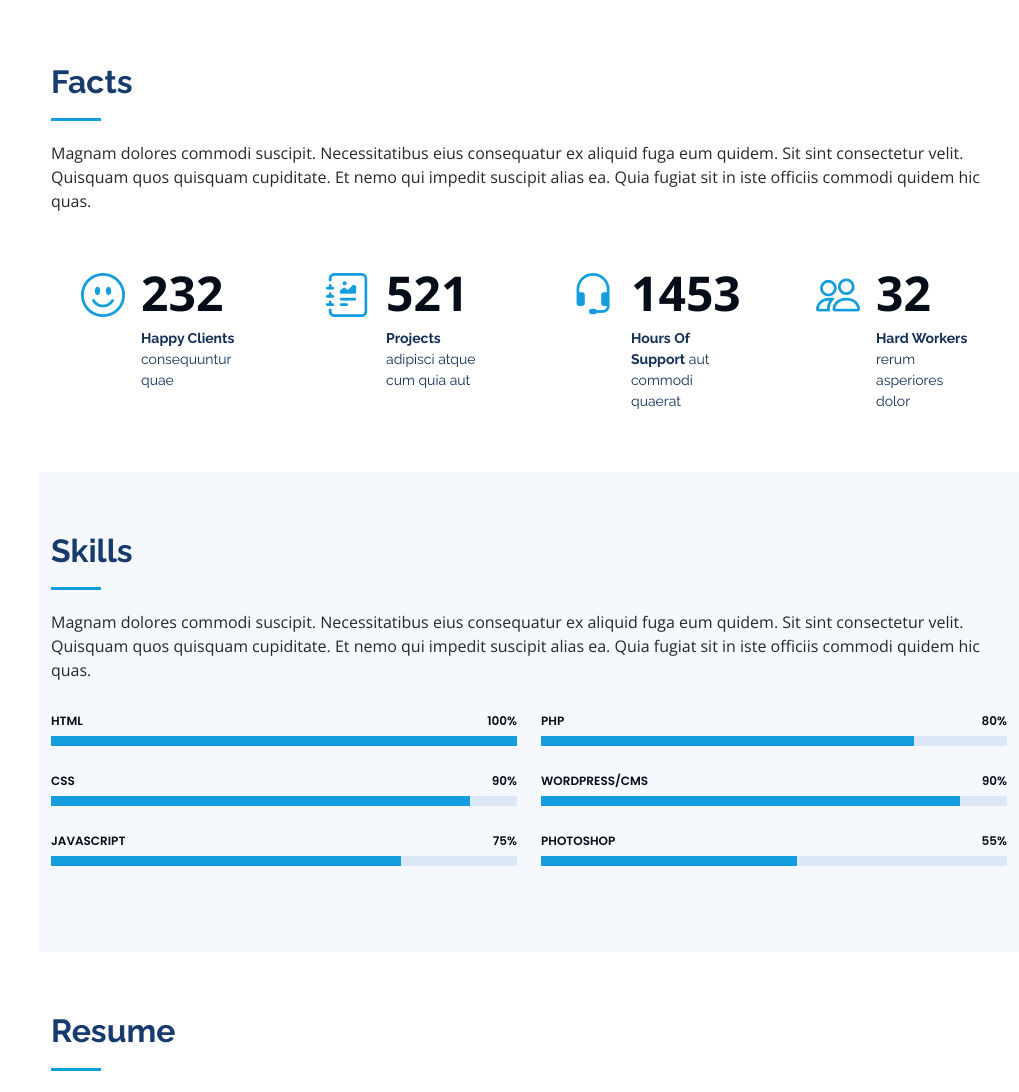
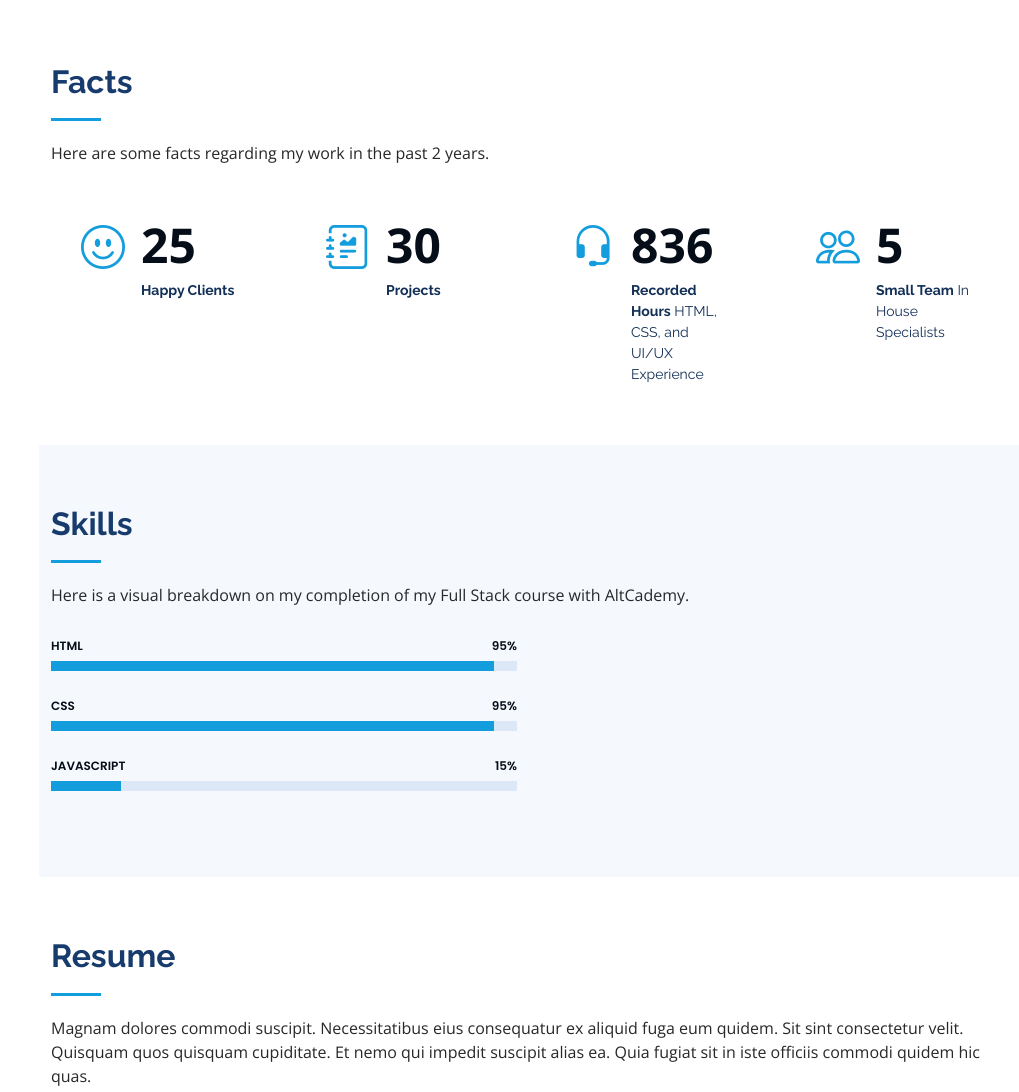
Before and after one commit to ArcSourcedIT/iPortfolio, a plain HTML site: page index.html in a window 1280 px wide. Shown: the part 1401-2493 px from the top of the page, without its empty margins (261-1280 px from the left). Drawn offline with nearby package versions, Linux system fonts and the light colour scheme.

Commit message:
Facts & Skills Commit

```diff
--- a/index.html
+++ b/index.html
@@ -131,7 +131,7 @@
 
         <div class="section-title">
           <h2>Facts</h2>
-          <p>Magnam dolores commodi suscipit. Necessitatibus eius consequatur ex aliquid fuga eum quidem. Sit sint consectetur velit. Quisquam quos quisquam cupiditate. Et nemo qui impedit suscipit alias ea. Quia fugiat sit in iste officiis commodi quidem hic quas.</p>
+          <p>Here are some facts regarding my work in the past 2 years.</p>
         </div>
 
         <div class="row no-gutters">
@@ -139,32 +139,32 @@
           <div class="col-lg-3 col-md-6 d-md-flex align-items-md-stretch" data-aos="fade-up">
             <div class="count-box">
               <i class="bi bi-emoji-smile"></i>
-              <span data-purecounter-start="0" data-purecounter-end="232" data-purecounter-duration="1" class="purecounter"></span>
-              <p><strong>Happy Clients</strong> consequuntur quae</p>
+              <span data-purecounter-start="0" data-purecounter-end="25" data-purecounter-duration="1" class="purecounter"></span>
+              <p><strong>Happy Clients</strong> </p>
             </div>
           </div>
 
           <div class="col-lg-3 col-md-6 d-md-flex align-items-md-stretch" data-aos="fade-up" data-aos-delay="100">
             <div class="count-box">
               <i class="bi bi-journal-richtext"></i>
-              <span data-purecounter-start="0" data-purecounter-end="521" data-purecounter-duration="1" class="purecounter"></span>
-              <p><strong>Projects</strong> adipisci atque cum quia aut</p>
+              <span data-purecounter-start="0" data-purecounter-end="30" data-purecounter-duration="1" class="purecounter"></span>
+              <p><strong>Projects</strong></p>
             </div>
           </div>
 
           <div class="col-lg-3 col-md-6 d-md-flex align-items-md-stretch" data-aos="fade-up" data-aos-delay="200">
             <div class="count-box">
               <i class="bi bi-headset"></i>
-              <span data-purecounter-start="0" data-purecounter-end="1453" data-purecounter-duration="1" class="purecounter"></span>
-              <p><strong>Hours Of Support</strong> aut commodi quaerat</p>
+              <span data-purecounter-start="0" data-purecounter-end="836" data-purecounter-duration="1" class="purecounter"></span>
+              <p><strong>Recorded Hours</strong> HTML, CSS, and UI/UX Experience</p>
             </div>
           </div>
 
           <div class="col-lg-3 col-md-6 d-md-flex align-items-md-stretch" data-aos="fade-up" data-aos-delay="300">
             <div class="count-box">
               <i class="bi bi-people"></i>
-              <span data-purecounter-start="0" data-purecounter-end="32" data-purecounter-duration="1" class="purecounter"></span>
-              <p><strong>Hard Workers</strong> rerum asperiores dolor</p>
+              <span data-purecounter-start="0" data-purecounter-end="5" data-purecounter-duration="1" class="purecounter"></span>
+              <p><strong>Small Team</strong> In House Specialists</p>
             </div>
           </div>
 
@@ -179,7 +179,7 @@
 
         <div class="section-title">
           <h2>Skills</h2>
-          <p>Magnam dolores commodi suscipit. Necessitatibus eius consequatur ex aliquid fuga eum quidem. Sit sint consectetur velit. Quisquam quos quisquam cupiditate. Et nemo qui impedit suscipit alias ea. Quia fugiat sit in iste officiis commodi quidem hic quas.</p>
+          <p> Here is a visual breakdown on my completion of my Full Stack course with AltCademy.</p>
         </div>
 
         <div class="row skills-content">
@@ -187,48 +187,23 @@
           <div class="col-lg-6" data-aos="fade-up">
 
             <div class="progress">
-              <span class="skill">HTML <i class="val">100%</i></span>
+              <span class="skill">HTML <i class="val">95%</i></span>
               <div class="progress-bar-wrap">
-                <div class="progress-bar" role="progressbar" aria-valuenow="100" aria-valuemin="0" aria-valuemax="100"></div>
+                <div class="progress-bar" role="progressbar" aria-valuenow="95" aria-valuemin="0" aria-valuemax="100"></div>
               </div>
             </div>
 
             <div class="progress">
-              <span class="skill">CSS <i class="val">90%</i></span>
+              <span class="skill">CSS <i class="val">95%</i></span>
               <div class="progress-bar-wrap">
-                <div class="progress-bar" role="progressbar" aria-valuenow="90" aria-valuemin="0" aria-valuemax="100"></div>
+                <div class="progress-bar" role="progressbar" aria-valuenow="95" aria-valuemin="0" aria-valuemax="100"></div>
               </div>
             </div>
 
             <div class="progress">
-              <span class="skill">JavaScript <i class="val">75%</i></span>
+              <span class="skill">JavaScript <i class="val">15%</i></span>
               <div class="progress-bar-wrap">
-                <div class="progress-bar" role="progressbar" aria-valuenow="75" aria-valuemin="0" aria-valuemax="100"></div>
-              </div>
-            </div>
-
-          </div>
-
-          <div class="col-lg-6" data-aos="fade-up" data-aos-delay="100">
-
-            <div class="progress">
-              <span class="skill">PHP <i class="val">80%</i></span>
-              <div class="progress-bar-wrap">
-                <div class="progress-bar" role="progressbar" aria-valuenow="80" aria-valuemin="0" aria-valuemax="100"></div>
-              </div>
-            </div>
-
-            <div class="progress">
-              <span class="skill">WordPress/CMS <i class="val">90%</i></span>
-              <div class="progress-bar-wrap">
-                <div class="progress-bar" role="progressbar" aria-valuenow="90" aria-valuemin="0" aria-valuemax="100"></div>
-              </div>
-            </div>
-
-            <div class="progress">
-              <span class="skill">Photoshop <i class="val">55%</i></span>
-              <div class="progress-bar-wrap">
-                <div class="progress-bar" role="progressbar" aria-valuenow="55" aria-valuemin="0" aria-valuemax="100"></div>
+                <div class="progress-bar" role="progressbar" aria-valuenow="15" aria-valuemin="0" aria-valuemax="100"></div>
               </div>
             </div>
 
```
